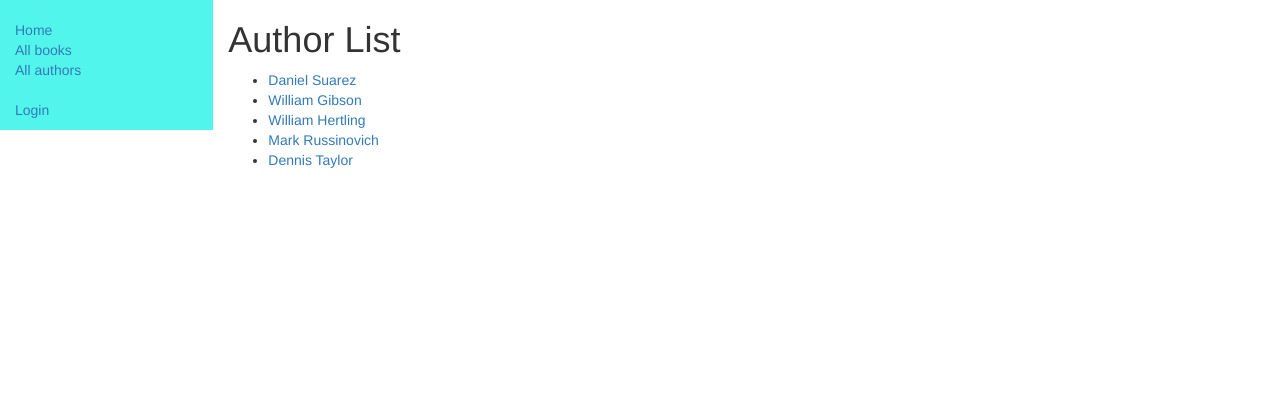
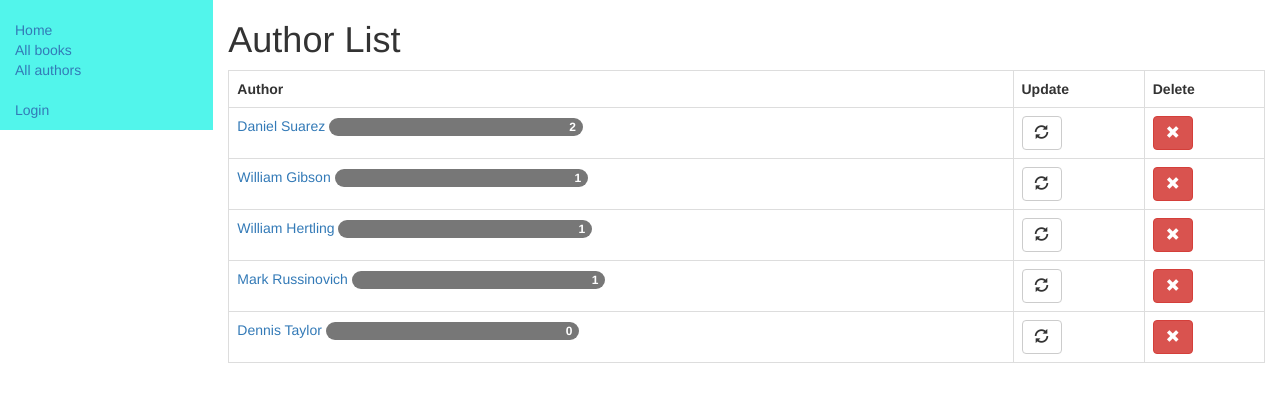
Before and after one commit to chewinggumking/locallibrary, a Django app: page /catalog/authors/ in a window 1280 px wide. Shown: the top 402 px of the page. Run offline with Django 3.2, Linux system fonts and the light colour scheme; data comes from the database, SQL or seed files in the repository; both versions use the stored data as it was after the commit; some libraries are stand-ins or nearby versions.

Commit message:
Played with some bootstrap css

```diff
--- a/catalog/static/css/styles.css
+++ b/catalog/static/css/styles.css
@@ -17,3 +17,12 @@
 .errorlist {
   color: #ff0000;
 }
+
+.table-head {
+  text-align: center;
+
+}
+
+.badge {
+  padding-left: 20em;
+}
--- a/catalog/templates/catalog/author_confirm_delete.html
+++ b/catalog/templates/catalog/author_confirm_delete.html
@@ -7,7 +7,7 @@
 
 <form action="" method="POST">
     {% csrf_token %}
-    <input type="submit" value="Delete" />
+    <input type="submit" class="btn btn-danger" value="Delete" />
 </form>
 
 
--- a/catalog/templates/catalog/author_form.html
+++ b/catalog/templates/catalog/author_form.html
@@ -8,7 +8,7 @@
     <table>
       {{ form.as_table }}
     </table>
-    <input type="submit" value="Submit" />
+    <input type="submit" class="btn btn-default" value="Submit" />
 </form>
 
 {% endblock content %}
--- a/catalog/templates/catalog/author_list.html
+++ b/catalog/templates/catalog/author_list.html
@@ -7,15 +7,31 @@
 <h1>Author List</h1>
 
    {% if author_list %}
-   <ul>
+   <table class="table table-bordered table-hover">
+          <tr class="table-head">
+          <th >Author</th>
+          <th >Update</th>
+          <th >Delete</th>
+          </tr>
 
      {% for author in author_list %}
-     <li>
-       <a href="{{ author.get_absolute_url }}">{{ author.first_name }} {{author.last_name}}</a>
-     </li>
+    <tr>
+       <td><a href="{{ author.get_absolute_url }}">{{ author.first_name }} {{author.last_name}}
+       <span class="badge">{{author.get_books.count}}</span>
+       </a>
+       </td>
+       <td><a href="{{ author.get_absolute_url }}/update" class="btn btn-default">
+         <span class="glyphicon glyphicon-refresh" aria-hidden="true"></span>
+       </a>
+     </td>
+       <td><a href="{{ author.get_absolute_url }}/delete" class="btn btn-danger">
+         <span class="glyphicon glyphicon-remove" aria-hidden="true"></span>
+       </a>
+     </td>
+    </tr>
      {% endfor %}
 
-   </ul>
+   </table>
    {% else %}
      <p>There are no Auhors in our records.</p>
    {% endif %}
--- a/catalog/templates/catalog/book_detail.html
+++ b/catalog/templates/catalog/book_detail.html
@@ -11,7 +11,9 @@
  <p><strong>ISBN:</strong> {{ book.isbn }}</p>
  <p><strong>Language:</strong> {{ book.language }}</p>
  <p><strong>Genre:</strong> {% for genre in book.genre.all %} {{ genre }}{% if not forloop.last %}, {% endif %}{% endfor %}</p>
+ <p><a href="{{ book.get_absolute_url }}/update/">Update Book</a>
 
+ </p>
  <div style="margin-left:20px;margin-top:20px">
    <h4>Copies</h4>
 
--- a/catalog/templates/catalog/book_list.html
+++ b/catalog/templates/catalog/book_list.html
@@ -12,6 +12,7 @@
      {% for book in book_list %}
      <li>
        <a href="{{ book.get_absolute_url }}">{{ book.title }}</a> ({{book.author}})
+       <a href="{{ book.get_absolute_url }}/update/">Update</a>
      </li>
      {% endfor %}
 
--- a/catalog/urls.py
+++ b/catalog/urls.py
@@ -7,6 +7,8 @@
 url(r'^$', views.index, name='index'),
 url(r'^books/$', views.BookListView.as_view(), name='books'),
 url(r'^book/(?P<pk>\d+)$', views.BookDetailView.as_view(), name='book-detail'),
+url(r'^book/(?P<pk>\d+)/update/$', views.BookUpdate.as_view(), name='book-update'),
+url(r'^book/create/$', views.BookCreate.as_view(), name='book-create'),
 url(r'^authors/$', views.AuthorListView.as_view(), name='authors'),
 url(r'^author/(?P<pk>\d+)$', views.AuthorDetailView.as_view(), name='author-detail'),
 url(r'^author/create/$', views.AuthorCreate.as_view(), name='author-create'),
--- a/catalog/views.py
+++ b/catalog/views.py
@@ -104,9 +104,10 @@
     model = Author
     success_url = reverse_lazy('authors')
 
+class BookCreate(CreateView):
+    model = Book
+    fields = '__all__'
 
-# def helloWorld(request):
-#     message_to_u = """<h1>HELLO WORLD</h1>
-#     <p>This is the catalog app landing page</p>
-#     """
-#     return HttpResponse(message_to_u)
+class BookUpdate(UpdateView):
+    model = Book
+    fields = '__all__'
```
Also changed, not shown: catalog/templates/catalog/book_form.html (added, +18 -0 lines), db.sqlite3.
